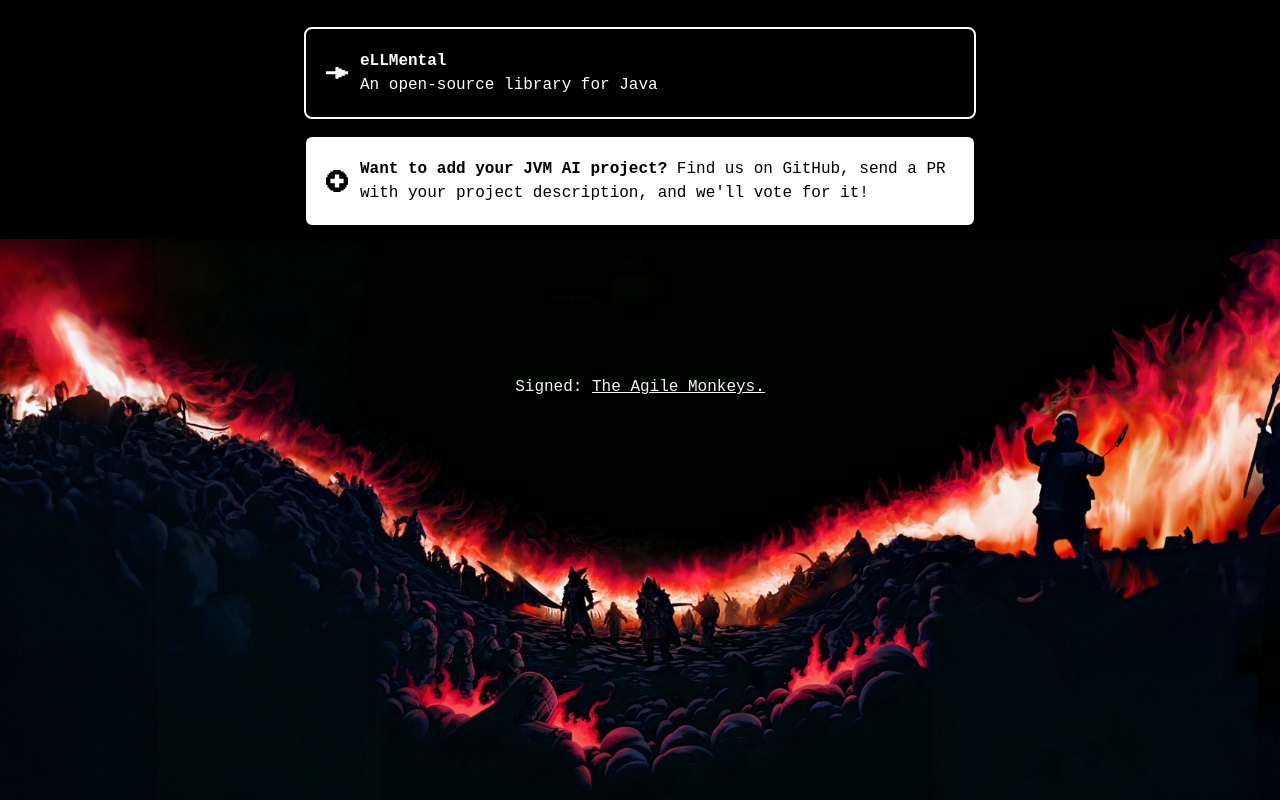
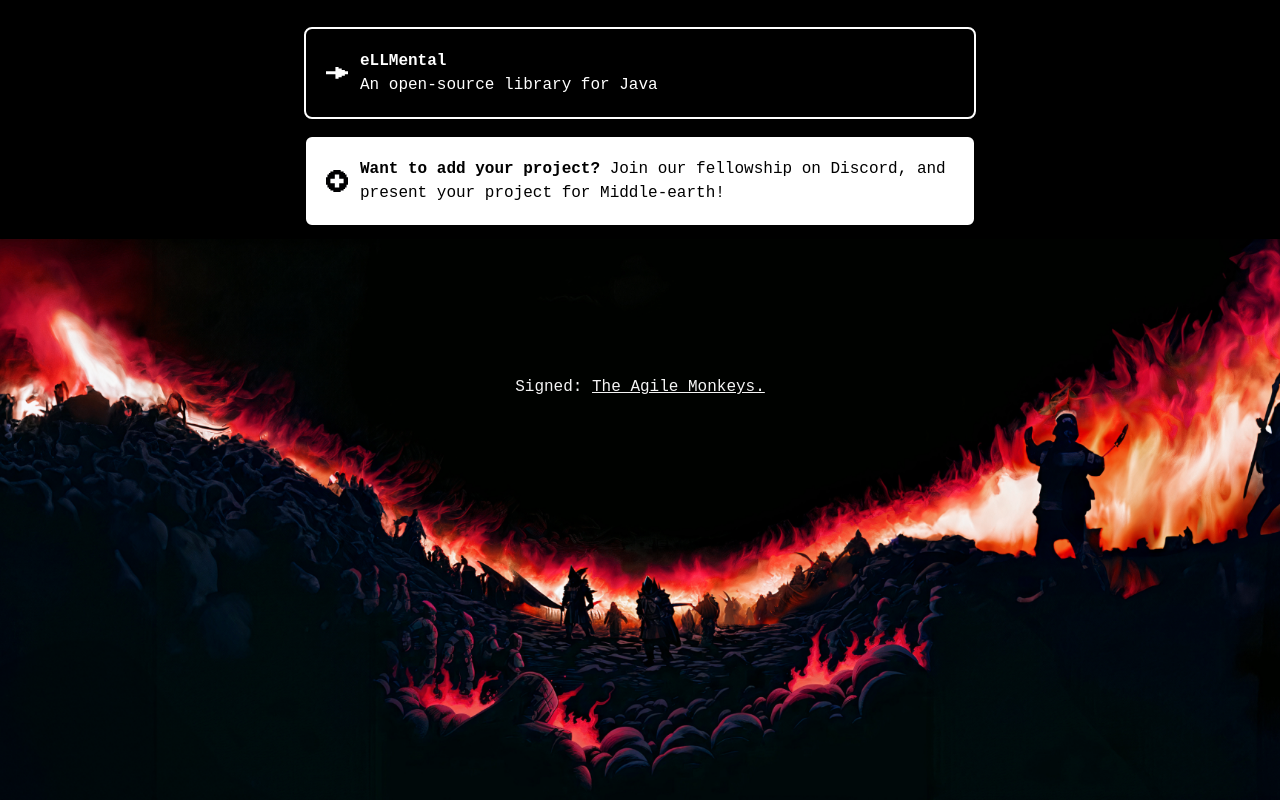
Before and after one commit to NickSeagull/dethronepython-website, a React (Create React App) app: page / in a window 1280 px wide. Shown: the part 3703-4503 px from the top of the page. Built offline with nearby package versions, Linux system fonts and the light colour scheme.

Commit message:
Mention Discord to add project

```diff
--- a/src/components/Footer.tsx
+++ b/src/components/Footer.tsx
@@ -17,9 +17,9 @@ const Footer: React.FC = () => {
           </LinkBox>
 
           <div className="relative -mt-2">
-            <LinkBox to='https://github.com/dethronepython/website' backgroundColor='white' textColor='black' icon={PlusIcon}>
+            <LinkBox to='https://discord.gg/KWjVbVd6' backgroundColor='white' textColor='black' icon={PlusIcon}>
               <p className='text-start'>
-                <span className='font-bold'>Want to add your JVM AI project?</span> Find us on GitHub, send a PR with your project description, and we'll vote for it!
+                <span className='font-bold'>Want to add your project?</span> Join our fellowship on Discord, and present your project for Middle-earth!
               </p>
             </LinkBox>
           </div>
```
